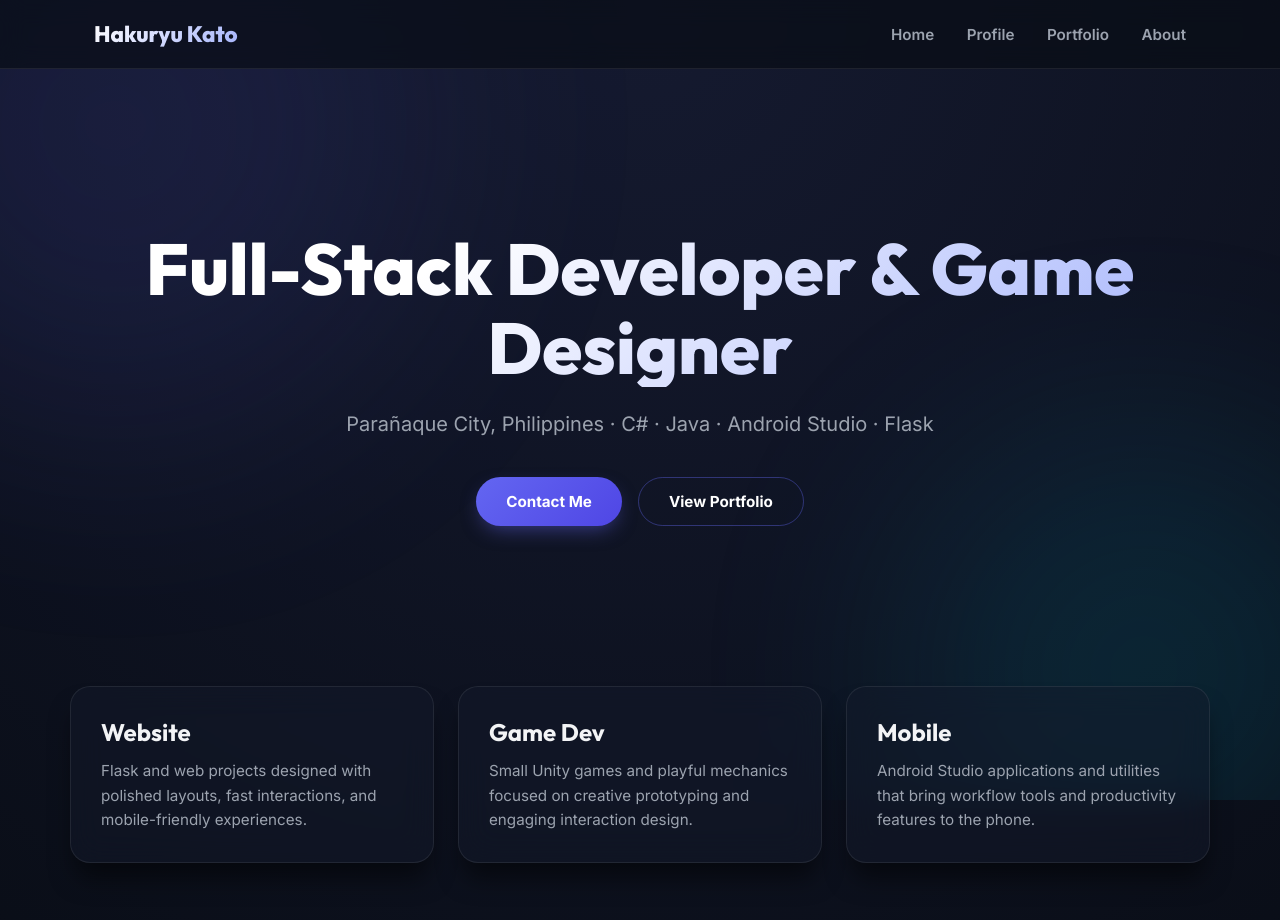
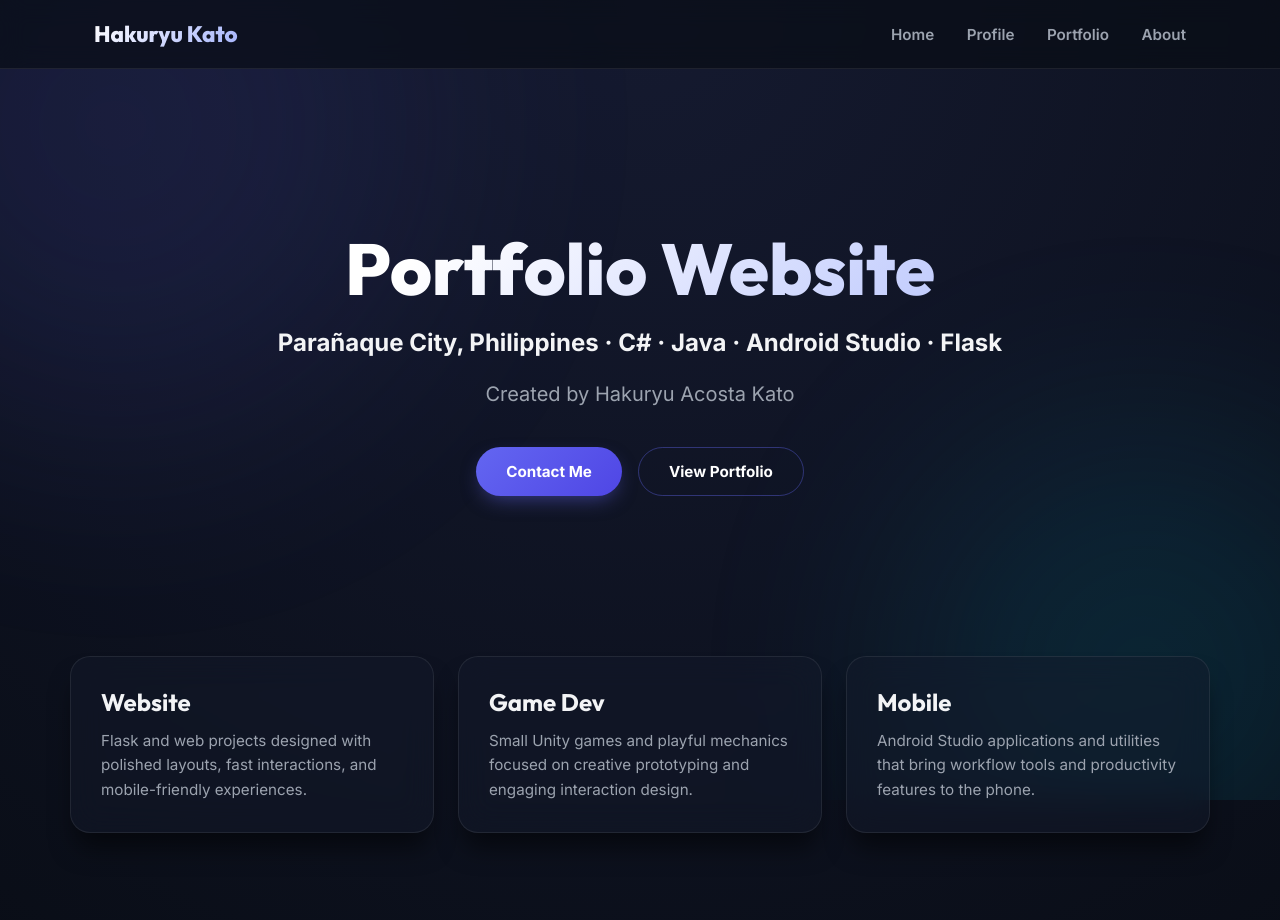
Before and after one commit to HakuHaku1/portfolio_website, a plain HTML site: page public/index.html in a window 1280 px wide. Drawn offline with Linux system fonts and the light colour scheme.

Commit message:
rename homepage

```diff
--- a/public/index.html
+++ b/public/index.html
@@ -34,8 +34,9 @@
     <main class="content">
 <section class="hero-panel reveal">
     <div class="container hero-content">
-        <h1>Full-Stack Developer & Game Designer</h1>
-        <p>Parañaque City, Philippines · C# · Java · Android Studio · Flask</p>
+        <h1>Portfolio Website</h1>
+        <h2>Parañaque City, Philippines · C# · Java · Android Studio · Flask</h2>
+        <p>Created by Hakuryu Acosta Kato</p>
         <div class="hero-actions">
             <a class="button" href="about.html#contact">Contact Me</a>
             <a class="button button-secondary" href="portfolio.html">View Portfolio</a>
```
Also changed, not shown: public/about.html (+1 -1 lines), public/profile.html (+2 -2 lines), 1 other file.
